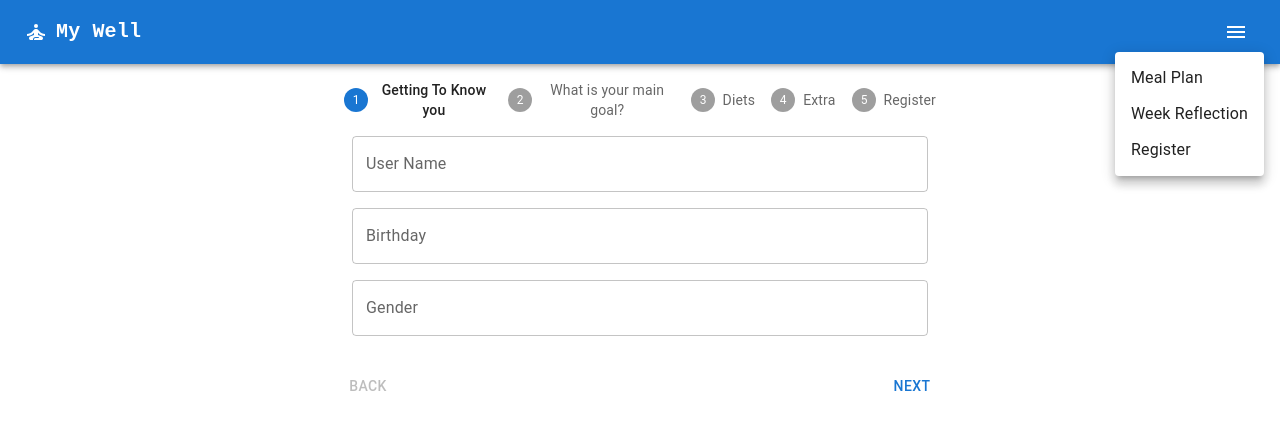
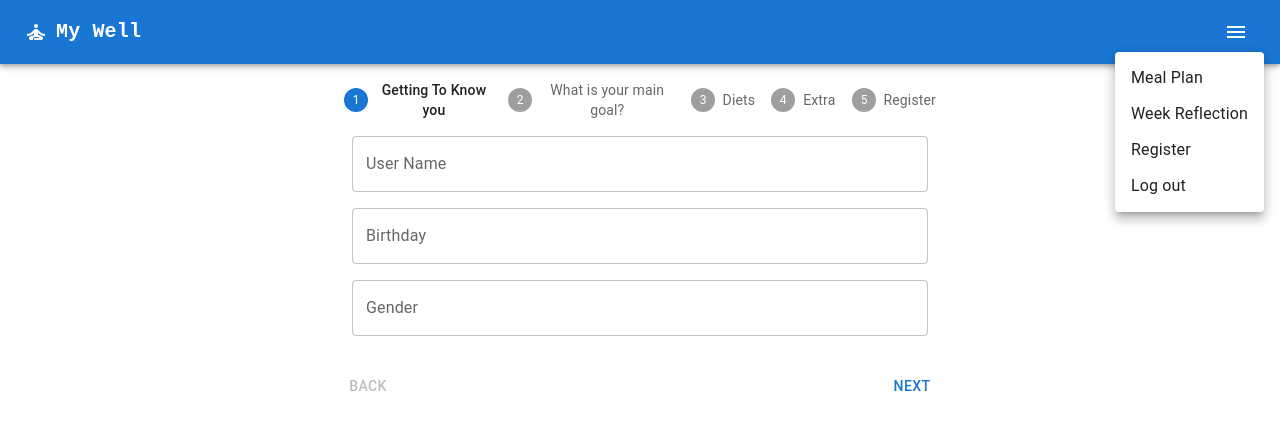
Before and after one commit to shirvel/MyWell, a React (Vite) app in the folder frontend/: page /register in a window 1280 px wide. Both pictures are taken after a click on the button 1236 px from the left and 32 px from the top of the page. Shown: the top 430 px of the page. Built offline with nearby package versions, Linux system fonts and the light colour scheme.

Commit message:
Handle log out

```diff
--- a/frontend/src/common/NavBar.tsx
+++ b/frontend/src/common/NavBar.tsx
@@ -6,6 +6,7 @@ import MenuIcon from "@mui/icons-material/Menu";
 import { IconButton, Menu, MenuItem } from "@mui/material";
 import { useCallback, useState } from "react";
 import { useNavigate } from "react-router-dom";
+import { useUserContext } from "../providers/UserContextProvider";
 
 export const NavBar = () => {
 	const [anchorEl, setAnchorEl] = useState<null | HTMLElement>(null);
@@ -14,6 +15,7 @@ export const NavBar = () => {
 		setAnchorEl(event.currentTarget);
 	};
 	const navigate = useNavigate();
+	const { userId, setUserId } = useUserContext();
 
 	const handleClose = useCallback((route?: string) => {
 		if (route)
@@ -22,6 +24,11 @@ export const NavBar = () => {
 			});
 		setAnchorEl(null);
 	}, []);
+
+	const handleLogOut = () => {
+		setUserId(null)
+		handleClose("register")
+	}
 
 	return (
 		<AppBar position="sticky">
@@ -59,6 +66,7 @@ export const NavBar = () => {
 						Week Reflection
 					</MenuItem>
 					<MenuItem onClick={() => handleClose("register")}>Register</MenuItem>
+					<MenuItem onClick={() => handleLogOut()}>Log out</MenuItem>
 				</Menu>
 			</Toolbar>
 		</AppBar>
```
